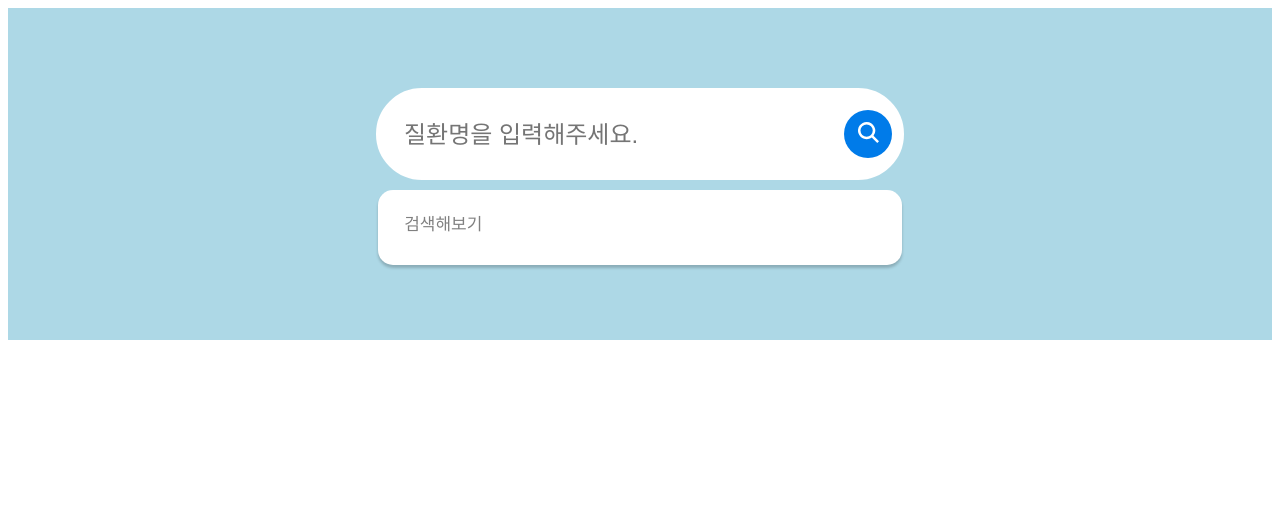
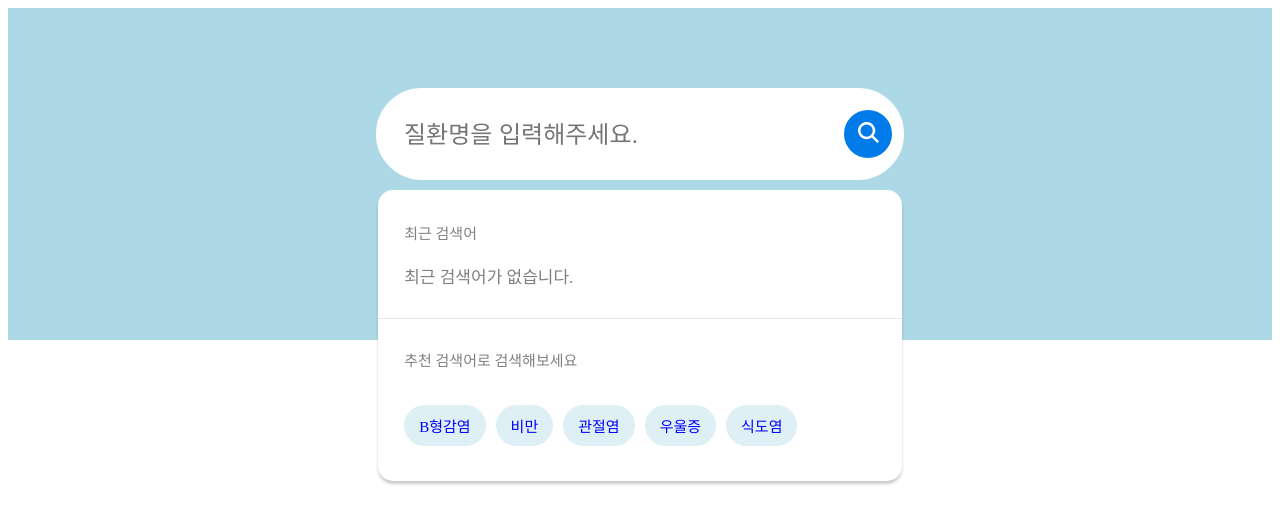
Before and after one commit to preOnboarding8-team1/pre-onboarding-8th-3-1, a React (Create React App) app: page / in a window 1280 px wide. Shown: the top 524 px of the page. Built offline with nearby package versions, Linux system fonts and the light colour scheme.

Commit message:
✨ Feat :  추천검색어 기능 구현

```diff
--- a/src/api/search.ts
+++ b/src/api/search.ts
@@ -1,7 +1,8 @@
-import React from 'react';
+import axios from 'axios';
 
 const url = process.env.REACT_APP_API_URL;
 
-export const ApiTest = () => {
-  console.log(url);
+export const getSearch = (search: string) => {
+  console.info('calling api');
+  return axios.get(`${url}/sick?q=${search}`);
 };
--- a/src/components/SearchBar.tsx
+++ b/src/components/SearchBar.tsx
@@ -1,6 +1,98 @@
-import React from 'react';
+import axios from 'axios';
+import React, { useEffect, useState } from 'react';
 import styled from 'styled-components';
-import axios from 'axios';
+import { getSearch } from '../api/search';
+
+const SearchBar = () => {
+  const [keyword, setKeyword] = useState('');
+  const [keywords, setKeywords] = useState<any>();
+
+  const handleChangeInput = (e: React.ChangeEvent<HTMLInputElement>) => {
+    setKeyword(e.target.value);
+    const getKeyword = async () => {
+      const result = await getSearch(e.target.value);
+      setKeywords(result);
+    };
+    getKeyword();
+  };
+
+  return (
+    <SearchWrap>
+      <InputContainer>
+        <SearchInput type="text" placeholder="질환명을 입력해주세요." onChange={handleChangeInput} />
+      </InputContainer>
+      <SearchBtn>
+        <svg viewBox="0 0 16 16" fill="#fff" preserveAspectRatio="none" xmlns="http://www.w3.org/2000/svg">
+          <path d="M6.56 0a6.56 6.56 0 015.255 10.49L16 14.674 14.675 16l-4.186-4.184A6.56 6.56 0 116.561 0zm0 1.875a4.686 4.686 0 100 9.372 4.686 4.686 0 000-9.372z" />
+        </svg>
+      </SearchBtn>
+      <KeywordBox>
+        <KeywordOn>
+          <KeywordListBox>
+            <KeywordList>
+              {keyword && (
+                <SearchKeyword>
+                  <svg
+                    viewBox="0 0 16 16"
+                    fill="currentColor"
+                    preserveAspectRatio="none"
+                    xmlns="http://www.w3.org/2000/svg">
+                    <path d="M6.56 0a6.56 6.56 0 015.255 10.49L16 14.674 14.675 16l-4.186-4.184A6.56 6.56 0 116.561 0zm0 1.875a4.686 4.686 0 100 9.372 4.686 4.686 0 000-9.372z" />
+                  </svg>
+                  <span style={{ color: '#111', fontWeight: '700' }}>{keyword}</span>
+                </SearchKeyword>
+              )}
+
+              {keyword.length !== 0 && keywords?.data && (
+                <>
+                  <KeywordTitle>추천 검색어</KeywordTitle>
+                  {keywords?.data.map((el) => {
+                    return (
+                      <SearchKeyword>
+                        <svg
+                          viewBox="0 0 16 16"
+                          fill="currentColor"
+                          preserveAspectRatio="none"
+                          xmlns="http://www.w3.org/2000/svg">
+                          <path d="M6.56 0a6.56 6.56 0 015.255 10.49L16 14.674 14.675 16l-4.186-4.184A6.56 6.56 0 116.561 0zm0 1.875a4.686 4.686 0 100 9.372 4.686 4.686 0 000-9.372z" />
+                        </svg>
+                        <span>{el.sickNm}</span>
+                      </SearchKeyword>
+                    );
+                  })}
+                </>
+              )}
+            </KeywordList>
+          </KeywordListBox>
+        </KeywordOn>
+        {!keyword && (
+          <KeywordOff>
+            <KeywordTop>
+              <KeywordTitle>최근 검색어</KeywordTitle>
+              <KeywordList>
+                <SearchKeyword>최근 검색어가 없습니다.</SearchKeyword>
+                {/* <SearchKeyword>췌장암</SearchKeyword> */}
+              </KeywordList>
+            </KeywordTop>
+            <Line />
+            <KeywordBottom>
+              <KeywordTitle>추천 검색어로 검색해보세요</KeywordTitle>
+              <KeywordContainer>
+                <RecommendKeyword>B형감염</RecommendKeyword>
+                <RecommendKeyword>비만</RecommendKeyword>
+                <RecommendKeyword>관절염</RecommendKeyword>
+                <RecommendKeyword>우울증</RecommendKeyword>
+                <RecommendKeyword>식도염</RecommendKeyword>
+              </KeywordContainer>
+            </KeywordBottom>
+          </KeywordOff>
+        )}
+      </KeywordBox>
+    </SearchWrap>
+  );
+};
+
+export default SearchBar;
 
 const SearchWrap = styled.div`
   width: 490px;
@@ -45,6 +137,8 @@ const SearchBtn = styled.button`
 
 const KeywordBox = styled.div`
   width: 100%;
+  max-height: 400px;
+  overflow-y: auto;
   position: absolute;
   top: 100px;
   left: 0;
@@ -72,12 +166,25 @@ const KeywordTitle = styled.h2`
 
 const KeywordList = styled.div``;
 
-const SearchKeyword = styled.p`
+const SearchKeyword = styled.div`
+  display: flex;
+  align-items: center;
+  gap: 10px;
   font-size: 17px;
   font-weight: 400;
   color: gray;
   margin: 0;
-  margin-bottom: 10px;
+  &:not(:first-child) {
+    margin-bottom: 10px;
+  }
+
+  svg {
+    width: 15px;
+  }
+
+  span {
+    cursor: pointer;
+  }
 `;
 
 const KeywordListBox = styled.div`
@@ -85,37 +192,30 @@ const KeywordListBox = styled.div`
   margin: 0 auto;
 `;
 
-const SearchBar = () => {
-  return (
-    <SearchWrap>
-      <InputContainer>
-        <SearchInput type="text" placeholder="질환명을 입력해주세요." />
-      </InputContainer>
-      <SearchBtn>
-        <svg viewBox="0 0 16 16" fill="#fff" preserveAspectRatio="none" xmlns="http://www.w3.org/2000/svg">
-          <path d="M6.56 0a6.56 6.56 0 015.255 10.49L16 14.674 14.675 16l-4.186-4.184A6.56 6.56 0 116.561 0zm0 1.875a4.686 4.686 0 100 9.372 4.686 4.686 0 000-9.372z" />
-        </svg>
-      </SearchBtn>
-      <KeywordBox>
-        <KeywordOn>
-          <KeywordListBox>
-            <KeywordList>
-              <SearchKeyword>검색해보기</SearchKeyword>
-            </KeywordList>
-          </KeywordListBox>
-        </KeywordOn>
-        {/* <KeywordOff>
-          <KeywordTop>
-            <KeywordTitle>최근 검색어</KeywordTitle>
-            <KeywordList>
-              <SearchKeyword>최근 검색어가 없습니다.</SearchKeyword>
-              <SearchKeyword>췌장암</SearchKeyword>
-            </KeywordList>
-          </KeywordTop>
-        </KeywordOff> */}
-      </KeywordBox>
-    </SearchWrap>
-  );
-};
+const KeywordBottom = styled.div`
+  width: 90%;
+  margin: 0 auto;
+`;
 
-export default SearchBar;
+const Line = styled.div`
+  width: 100%;
+  height: 1px;
+  background-color: #eee7e7;
+  margin: 30px 0;
+`;
+
+const KeywordContainer = styled.div`
+  width: 100%;
+  display: flex;
+  gap: 10px;
+`;
+
+const RecommendKeyword = styled.p`
+  padding: 10px 15px;
+  box-sizing: border-box;
+  background-color: rgba(173, 216, 230, 0.4);
+  font-size: 15px;
+  font-weight: 300;
+  color: blue;
+  border-radius: 30px;
+`;
```
